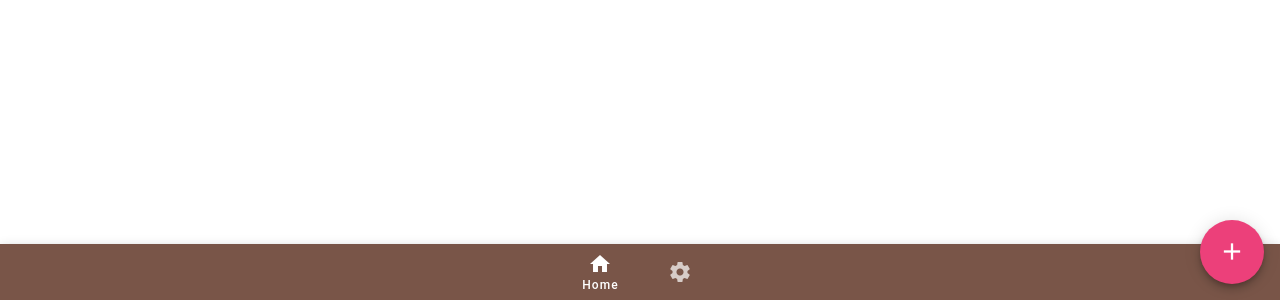
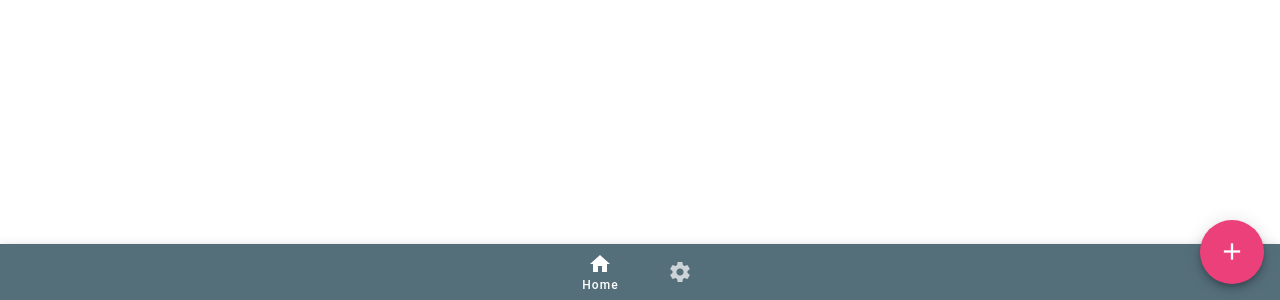
Before and after one commit to ikloster03/habit, a Vue app: page / in a window 1280 px wide. Shown: the part 500-800 px from the top of the page. Built offline with nearby package versions, Linux system fonts and the light colour scheme; a small style sheet from the web is missing.

Commit message:
layout(bottom-menu): fix colors

```diff
--- a/src/components/Layout/BottomMenu.vue
+++ b/src/components/Layout/BottomMenu.vue
@@ -27,11 +27,11 @@ export default {
     color() {
       switch (this.value) {
         case 0:
-          return 'brown';
+          return '#546E7AFF';
         case 1:
-          return 'blue-grey';
+          return '#90A4AEFF';
         default:
-          return 'blue-grey';
+          return '#90A4AEFF';
       }
     },
   },
```
